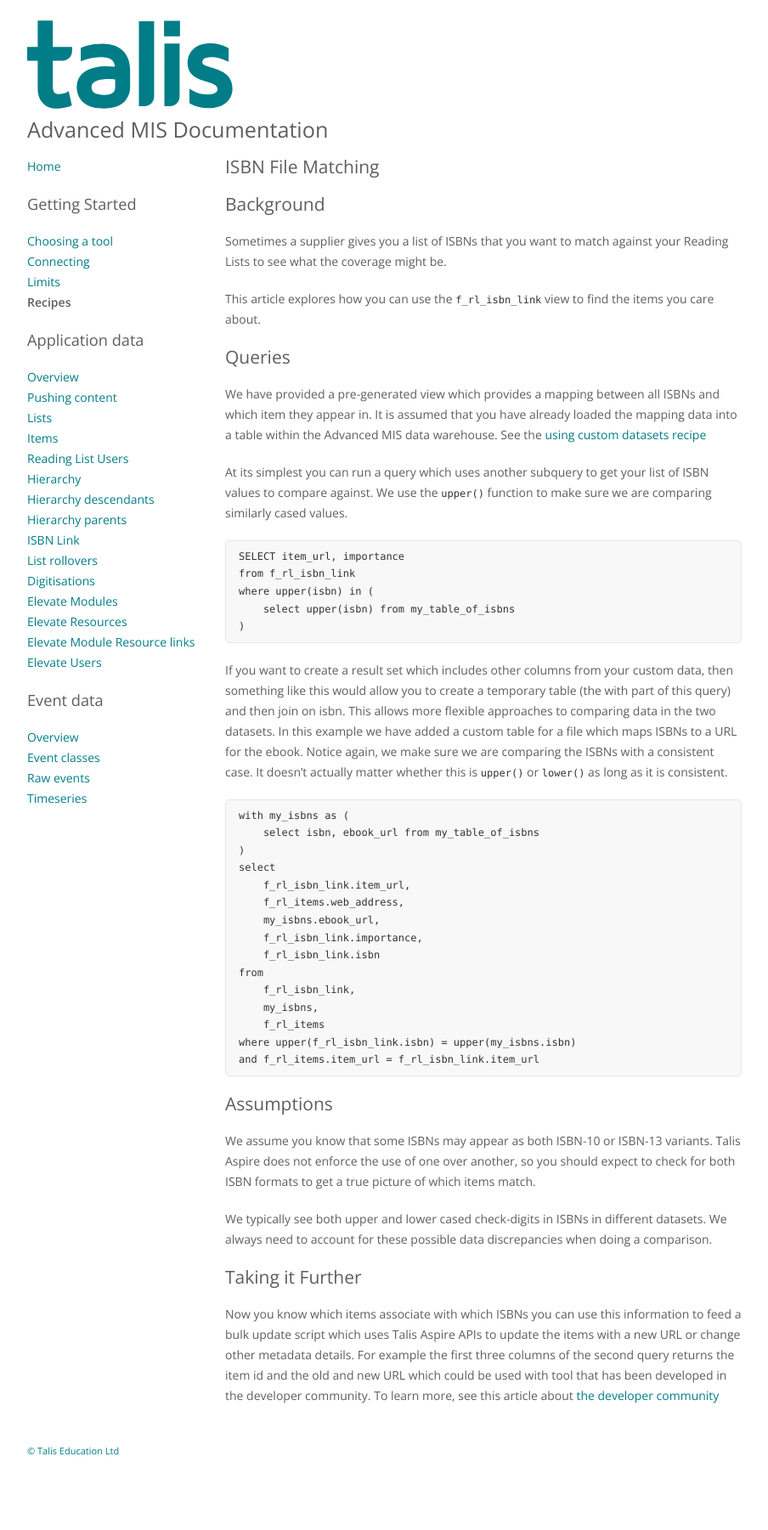
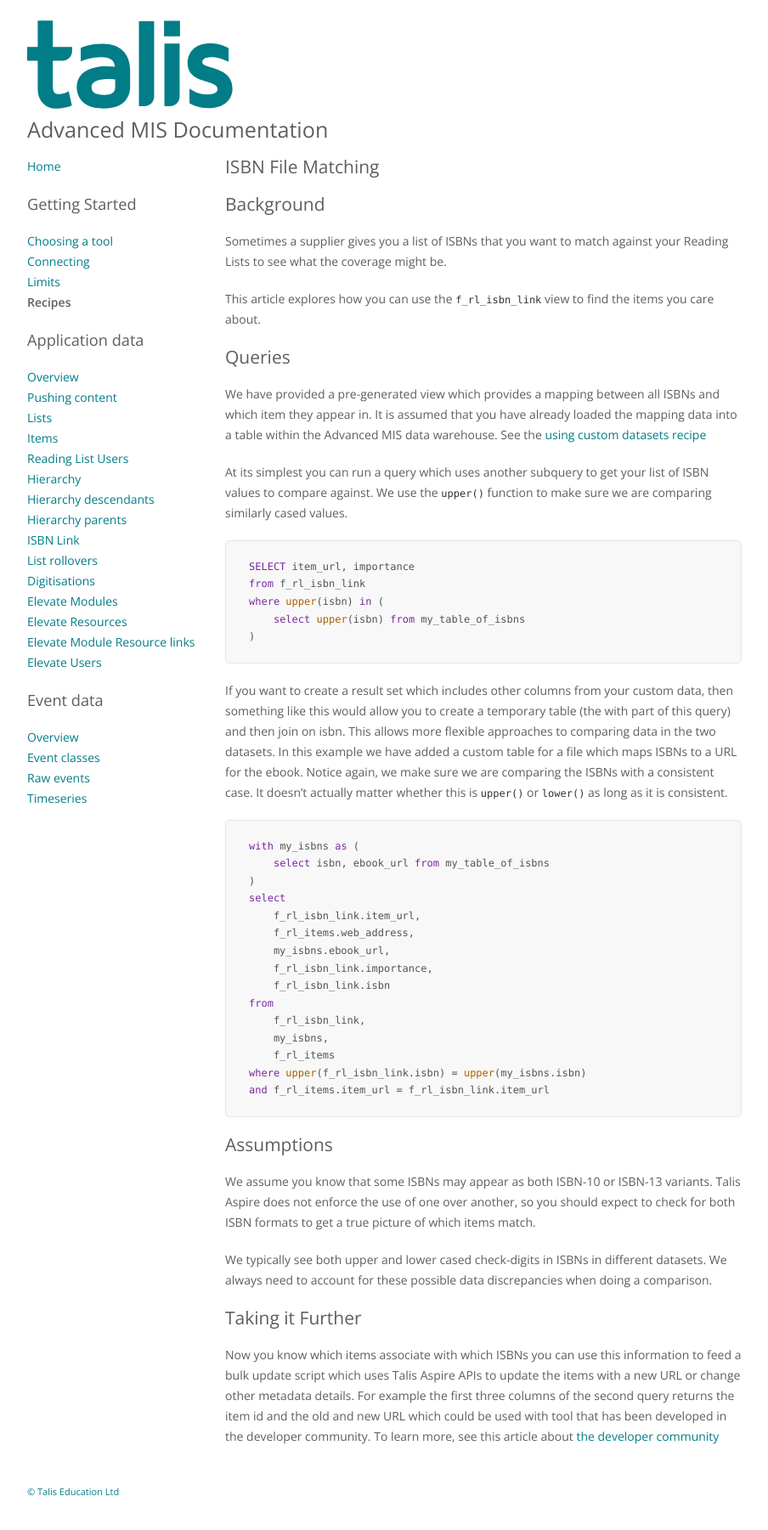
Before and after one commit to techfromsage/advanced-mis, a Jekyll site: the page built from _recipes/isbn-file-matching.md, in a window 1280 px wide. Shown: the whole page at 85% size, without its empty margins (142-1046 px from the left). Built offline with Jekyll 4.4.1, drawn with Linux system fonts in a browser that asks for light colours; nearby versions of some CDN libraries; before the commit the page ends 1753 px from its top, so only the background shows below that; part of the change alters nothing that is shown.

Commit message:
Introduce highlight js to highlight pre/code blocks sitewide.

```diff
--- a/_layouts/site.html
+++ b/_layouts/site.html
@@ -23,6 +23,15 @@
     {% include mermaid.html %}
   {% endif %}
 
+  <link rel="stylesheet" href="https://cdnjs.cloudflare.com/ajax/libs/highlight.js/11.1.0/styles/a11y-light.min.css" integrity="sha512-WDk6RzwygsN9KecRHAfm9HTN87LQjqdygDmkHSJxVkVI7ErCZ8ZWxP6T8RvBujY1n2/E4Ac+bn2ChXnp5rnnHA==" crossorigin="anonymous" referrerpolicy="no-referrer" />
+  <script src="https://cdnjs.cloudflare.com/ajax/libs/highlight.js/11.1.0/highlight.min.js" integrity="sha512-z+/WWfyD5tccCukM4VvONpEtLmbAm5LDu7eKiyMQJ9m7OfPEDL7gENyDRL3Yfe8XAuGsS2fS4xSMnl6d30kqGQ==" crossorigin="anonymous" referrerpolicy="no-referrer"></script>
+  <script>
+    // clone the sql language highlighting and register as 'redshift'
+    let sql = hljs.getLanguage("sql");
+    hljs.registerLanguage("redshift", sql.rawDefinition);
+    hljs.highlightAll();
+  </script>
+
 </head>
 
 <body class="{% if page.body_class %}{{ page.body_class }}{% endif %}">
--- a/stylesheets/styles.css
+++ b/stylesheets/styles.css
@@ -210,10 +210,12 @@ pre {
 pre {
   padding: 8px 15px;
   overflow-x: auto;
-
-  background: #f8f8f8;
   border: 1px solid #e5e5e5;
   border-radius: 5px;
+}
+
+pre, code.hljs {
+  background: #f8f8f8;
 }
 
 table {
```
Also changed, not shown: _recipes/metrics.md (added).
